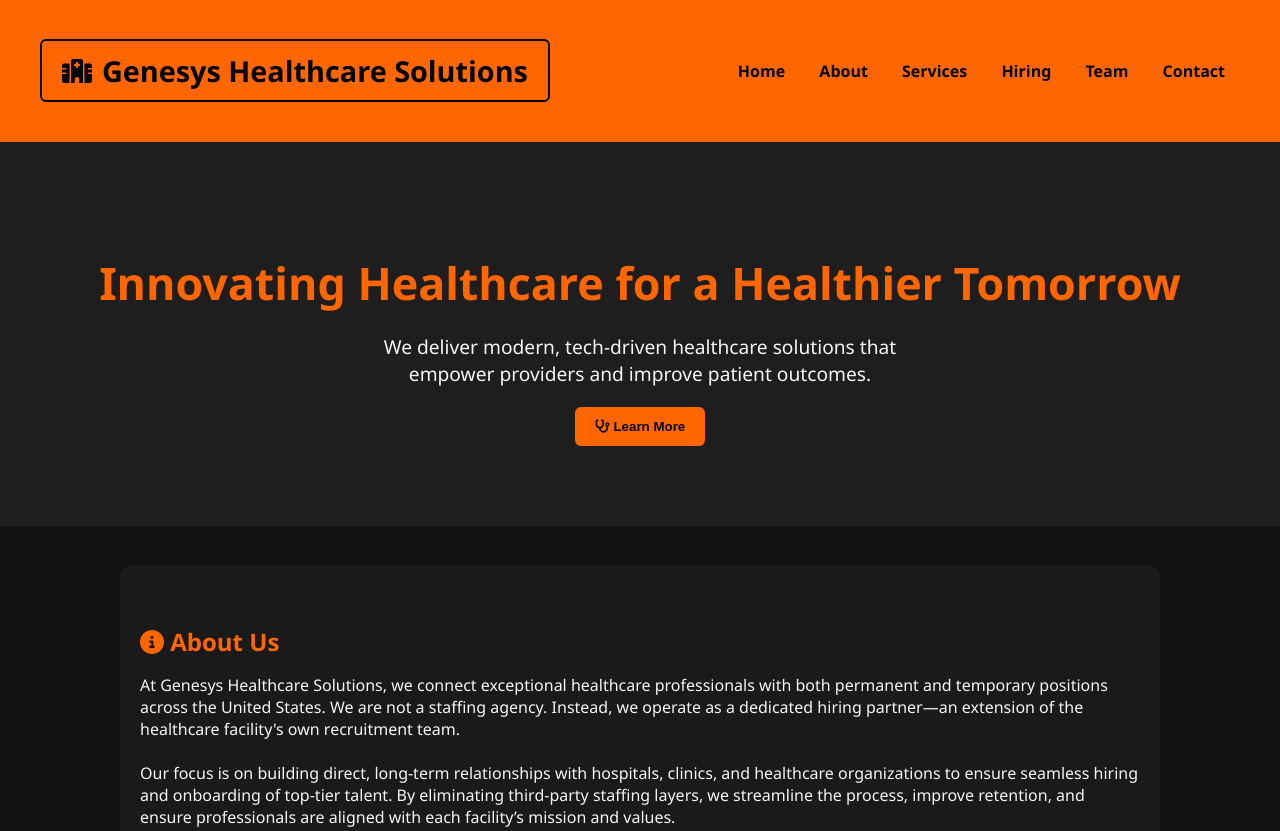
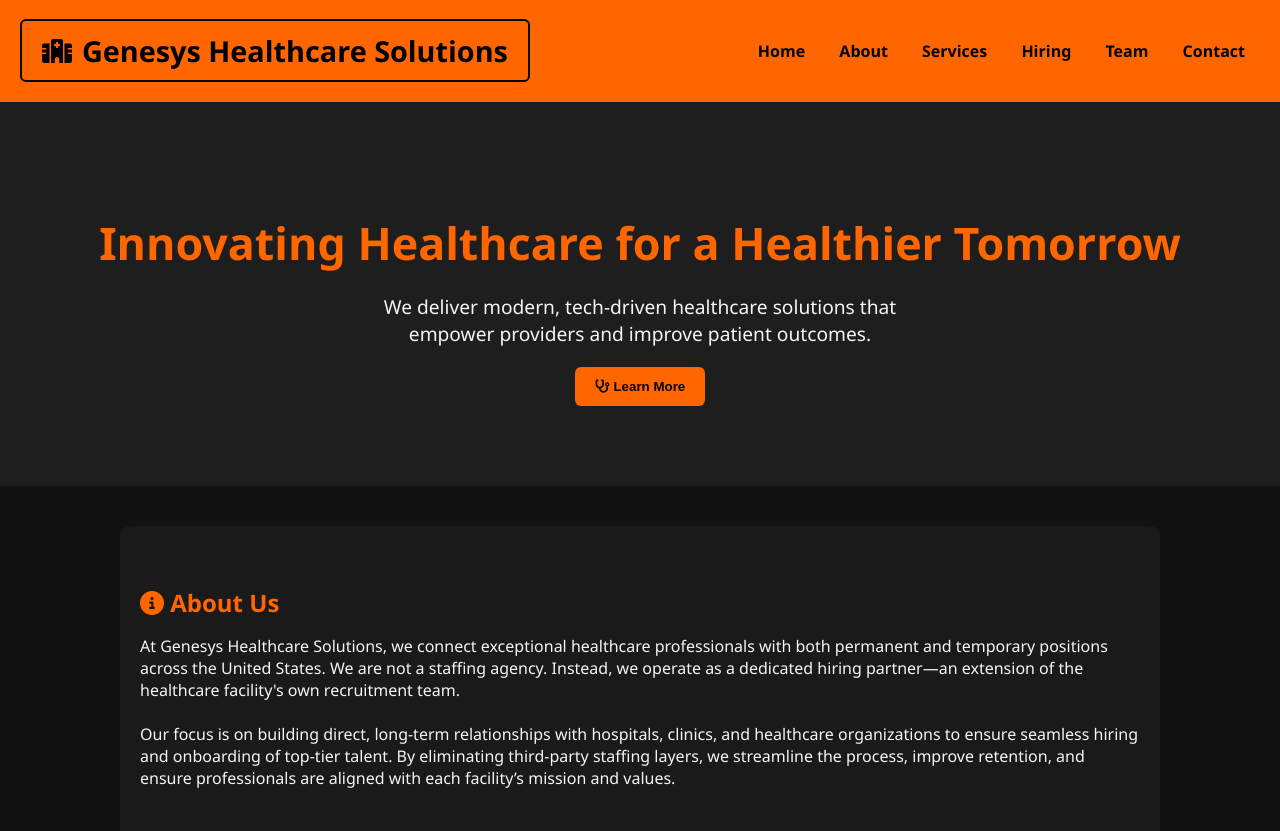
Before and after one commit to genesyshealthcaresolutions/Genesys, a plain HTML site: page index.html in a window 1280 px wide. Shown: the top 831 px of the page. Drawn offline with Linux system fonts and the light colour scheme.

Commit message:
added index.html

```diff
--- a/index.html
+++ b/index.html
@@ -23,7 +23,7 @@
     header {
   background-color: #ff6600;
   color: #000;
-  padding: 20px 40px;
+  padding: 0.02px 20px;
   display: flex;
   justify-content: space-between;
   align-items: center;
```
